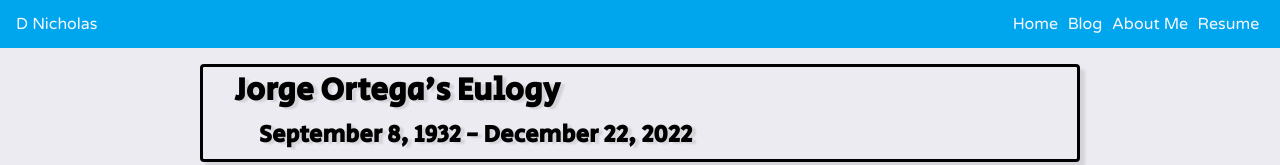
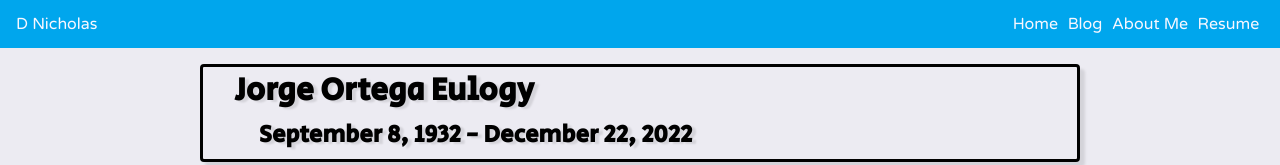
Before and after one commit to dead-alchemy/personal-site, a Next.js app: page /blog/jorge_ortega_eulogy in a window 1280 px wide. Shown: the top 165 px of the page. Built offline with nearby package versions, Linux system fonts and the light colour scheme.

Commit message:
update to title.

```diff
--- a/pages/blog/jorge_ortega_eulogy.jsx
+++ b/pages/blog/jorge_ortega_eulogy.jsx
@@ -8,7 +8,7 @@ const JorgeOrtegaEulogy = () => {
 	return (
 		<BlogTemplate
 			title={{
-				title: "Jorge Ortega's Eulogy",
+				title: "Jorge Ortega Eulogy",
 				subHeading: "September 8, 1932 - December 22, 2022",
 				description: "The Eulogy I Wrote for Jorge Ortega",
 				dateTime: "2022-12-28",
```
